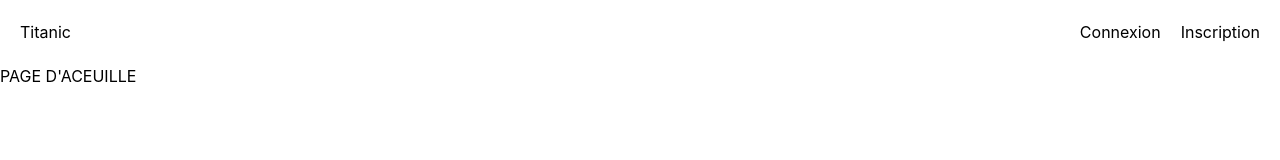
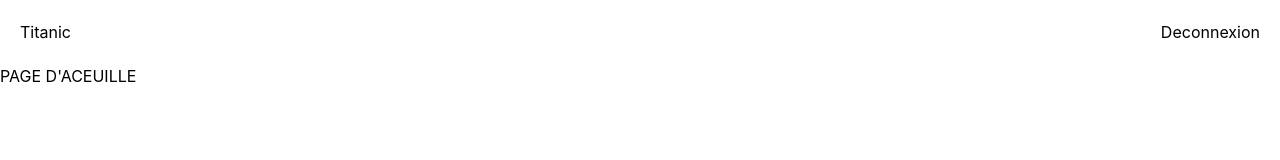
Before and after one commit to MatteoFar/Titanic_front, a React (Vite) app: page /search in a window 1280 px wide. Shown: the top 160 px of the page. Built offline with nearby package versions, Linux system fonts and the light colour scheme; sample sign-in values are in the browser's storage.

Commit message:
adding disconnect button

```diff
--- a/src/App.jsx
+++ b/src/App.jsx
@@ -1,20 +1,28 @@
-import React, { useState } from "react";
+import React, { useEffect } from "react";
 import { Routes, Route, BrowserRouter } from "react-router-dom";
 import Home from "./screens/home";
 import HeaderComponent from "./component/header";
 import LoginFormProvider from "./context/LoginFormContext";
+import IsLoggedProvider from "./context/isLoggedContext";
 import SearchPage from "./screens/searchPage";
+import { verifyToken } from "./tools";
 import "./App.css";
 
 function App() {
+  useEffect(() => {
+    console.log("TEEEEEESTAPP", verifyToken());
+  }, []);
+
   return (
     <BrowserRouter>
       <LoginFormProvider value={true}>
-        <HeaderComponent />
-        <Routes>
-          <Route path="/" element={<Home />} />
-          <Route path="/search" element={<SearchPage />} />
-        </Routes>
+        <IsLoggedProvider value={false}>
+          <HeaderComponent isLoggedProps={verifyToken()} />
+          <Routes>
+            <Route path="/" element={<Home />} />
+            <Route path="/search" element={<SearchPage />} />
+          </Routes>
+        </IsLoggedProvider>
       </LoginFormProvider>
     </BrowserRouter>
   );
--- a/src/component/header/index.jsx
+++ b/src/component/header/index.jsx
@@ -1,15 +1,18 @@
 import React, { useEffect, useState } from "react";
+import { useNavigate } from "react-router-dom";
 import { useUpdateLoginForm } from "../../context/LoginFormContext";
-import { verifyToken } from "../../tools";
 
 export default function HeaderComponent() {
   const updateLoginForm = useUpdateLoginForm();
 
   const [login, setLogin] = useState(true);
+  const token = localStorage.getItem("token");
+  let navigate = useNavigate();
 
-  useEffect(() => {
-    console.log("HEADER");
-  }, []);
+  const logoffUser = () => {
+    localStorage.removeItem("token");
+    navigate("/");
+  };
 
   useEffect(() => {
     updateLoginForm(login);
@@ -21,6 +24,9 @@ export default function HeaderComponent() {
         <h1 className="">Titanic</h1>
       </div>
       <div className="flex items-center">
+        {!token ? (
+          <div className="flex items-center">
+            {" "}
             <h1 className="mr-5" onClick={() => setLogin(true)}>
               Connexion
             </h1>
@@ -28,6 +34,10 @@ export default function HeaderComponent() {
               Inscription
             </h1>
           </div>
+        ) : (
+          <h1 onClick={() => logoffUser()}>Deconnexion</h1>
+        )}
+      </div>
     </div>
   );
 }
--- /dev/null
+++ b/src/context/IsLoggedContext.jsx
@@ -0,0 +1,25 @@
+import React, { useState, useContext } from "react";
+
+const IsLoggedContext = React.createContext();
+const UpdateIsLoggedContext = React.createContext();
+
+export const useIsLogged = () => {
+  return useContext(IsLoggedContext);
+};
+
+export const useUpdateIsLogged = () => {
+  return useContext(UpdateIsLoggedContext);
+};
+
+export const isLoggedProvider = ({ value, children }) => {
+  const [isLogged, setIsLogged] = useState(value);
+  return (
+    <IsLoggedContext.Provider value={isLogged}>
+      <UpdateIsLoggedContext.Provider value={setIsLogged}>
+        {children}
+      </UpdateIsLoggedContext.Provider>
+    </IsLoggedContext.Provider>
+  );
+};
+
+export default isLoggedProvider;
--- a/src/screens/home/loginForm.jsx
+++ b/src/screens/home/loginForm.jsx
@@ -4,6 +4,7 @@ import MainButtonComponent from "../../component/mainButton";
 import { useLoginForm } from "../../context/LoginFormContext";
 import { validatorsInscriptionFrom, validatorsLoginFrom } from "./validators";
 import { useUpdateLoginForm } from "../../context/LoginFormContext";
+import { useUpdateIsLogged } from "../../context/isLoggedContext";
 import { useNavigate } from "react-router-dom";
 import apiService from "../../services";
 
@@ -24,6 +25,7 @@ const Error = (err) => {
 
 export default function LoginFormComponent() {
   const loginForm = useLoginForm();
+  const updateIslogin = useUpdateIsLogged();
   const updateLoginForm = useUpdateLoginForm();
 
   const [errors, setErrors] = useState([]);
@@ -56,6 +58,7 @@ export default function LoginFormComponent() {
             });
             navigate("/search");
             window.localStorage.setItem("token", e.data.token);
+            updateIslogin(true);
           }
         });
       } else {
```
Lines whose indentation alone changed are shown as unchanged.
